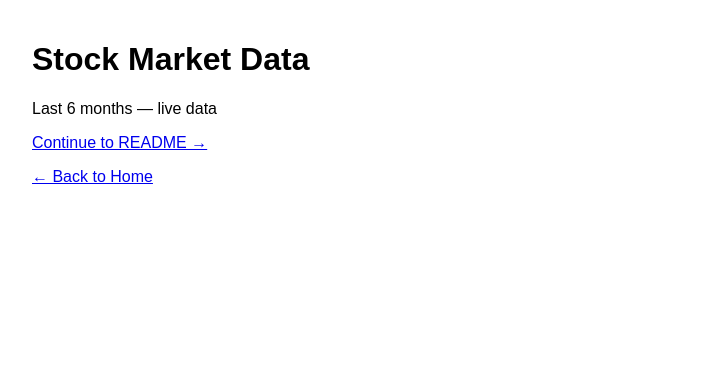
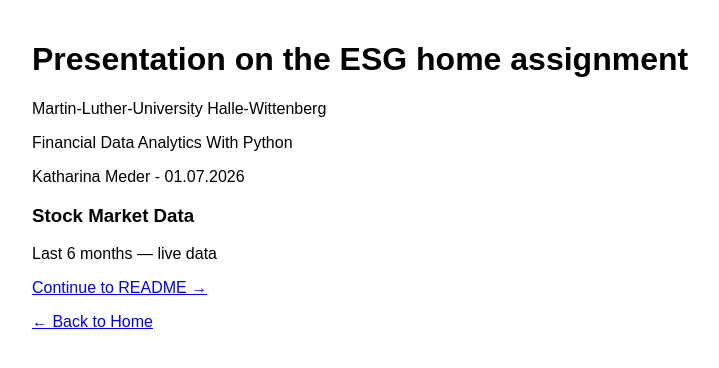
Before and after one commit to sonjaschnik/FantasticPresentation, a Django app: template presentation/templates/stocks.html in a window 1280 px wide. Shown: the top 368 px of the page, without its empty margins (158-877 px from the left). Run offline with Django 5.2, Linux system fonts and the light colour scheme; the template is opened without the code that fills it, so the values that code supplies are empty.

Commit message:
Update stocks.html

```diff
--- a/presentation/templates/stocks.html
+++ b/presentation/templates/stocks.html
@@ -10,7 +10,13 @@
     </style>
 </head>
 <body>
-    <h1>Stock Market Data</h1>
+
+    <h1>Presentation on the ESG home assignment</h1>
+    <p>Martin-Luther-University Halle-Wittenberg</p>
+    <p>Financial Data Analytics With Python</p>
+    <p>Katharina Meder - 01.07.2026</p>
+
+    <h3>Stock Market Data</h3>
     <p>Last 6 months — live data</p>
 
     {% for company, data in stock_data.items %}
```
